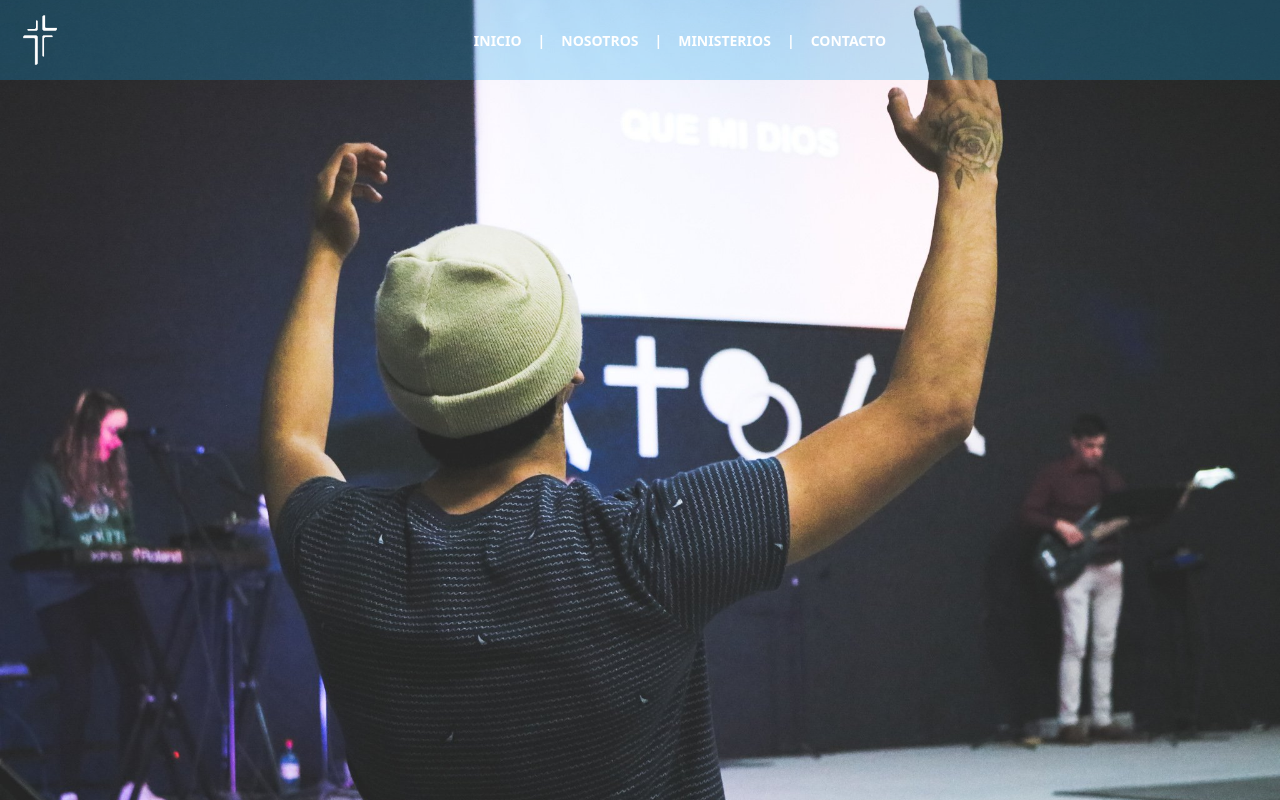
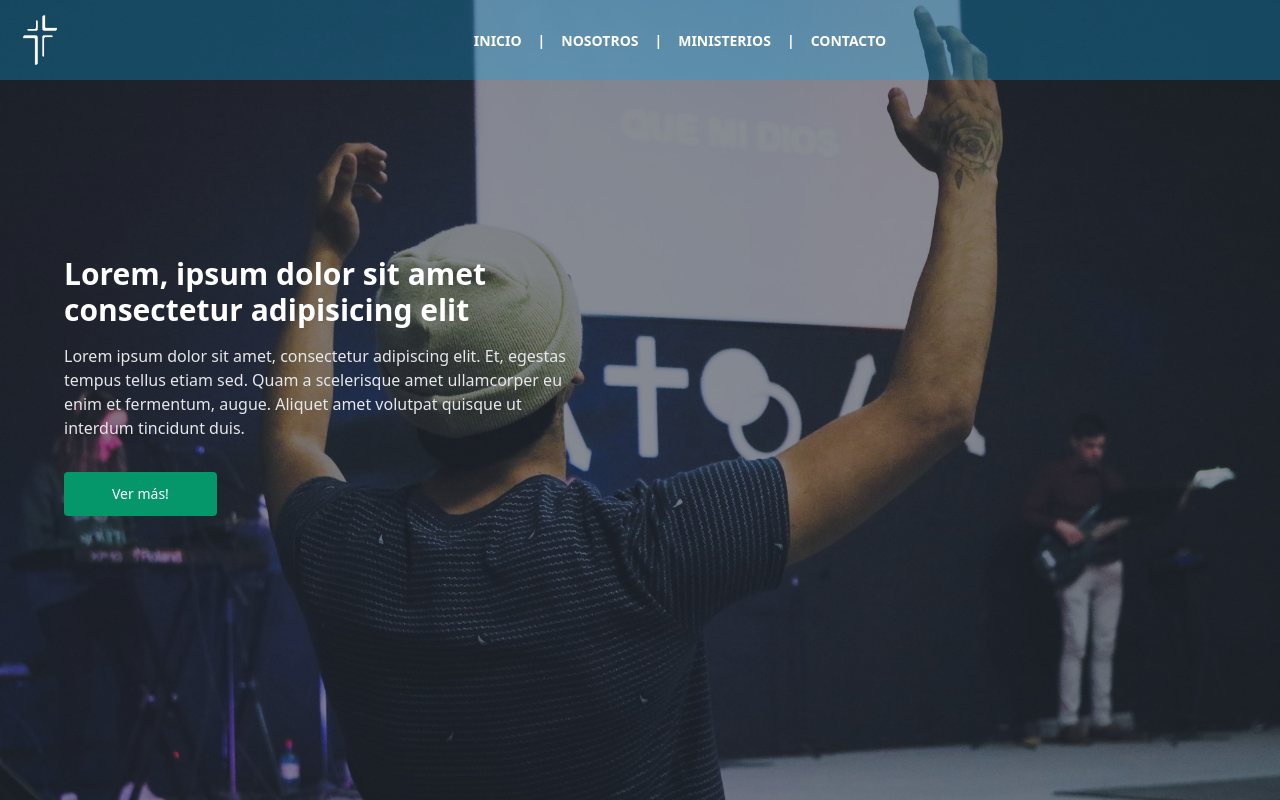
Before and after one commit to sebygalla/encuentro-tailwind, a React (Vite) app: page / in a window 1280 px wide. Built offline with nearby package versions, Linux system fonts and the light colour scheme.

Commit message:
segundo commits

```diff
--- a/src/components/Barra de navegacion/Header.jsx
+++ b/src/components/Barra de navegacion/Header.jsx
@@ -2,7 +2,7 @@ import logoTipo from '../../assets/image/logoCruz.png';
 const Header = () => {
     return (
 
-            <header className='w-full bg-sky-500/25 fixed'>
+            <header className='w-full bg-sky-500/30 fixed z-10'>
                         {/* Barra Navegacion */}
                 <nav className="flex container mx-auto items-center uppercase h-20 justify-between  ">
                         {/* Logotipo */}
--- a/src/components/Hero/Hero.jsx
+++ b/src/components/Hero/Hero.jsx
@@ -1,12 +1,19 @@
 import React from "react";
 import portada from "../../assets/image/portada2.jpg";
+import Titulo from "../Titulo/Titulo";
+
 
 
 const Hero = () => {
   return (
+
     <section>
-      <img src={portada} className="w-screen h-screen bg-cover object-cover" />
+      <img src={portada} className="w-screen h-screen bg-cover object-cover z-auto"/>
+      <div className="absolute inset-0 bg-gray-900 bg-opacity-50">
+        <Titulo/>
+      </div>
     </section>
+
   );
 };
 
--- a/src/components/Titulo/Titulo.jsx
+++ b/src/components/Titulo/Titulo.jsx
@@ -1,12 +1,28 @@
 import React from "react";
+import Boton from "../boton/button";
 
 const Titulo = () => {
   return (
-    <div>
-      <h4>Iglesia Cristiana</h4>
-      <h1>EL ENCUENTRO</h1>
-      <h6>Tristan Suarez</h6>
-    </div>
+    <section className="overflow-hidden sm:grid sm:grid-cols-2 sm:items-center">
+      <div className="p-8 mt-40 md:p-12 lg:px-16 lg:py-24">
+        <div className="mx-auto max-w-xl text-center sm:text-left">
+          <h2 className="text-2xl font-bold text-white md:text-3xl">
+            Lorem, ipsum dolor sit amet consectetur adipisicing elit
+          </h2>
+
+          <p className="hidden text-gray-200 md:mt-4 md:block">
+            Lorem ipsum dolor sit amet, consectetur adipiscing elit. Et, egestas
+            tempus tellus etiam sed. Quam a scelerisque amet ullamcorper eu enim
+            et fermentum, augue. Aliquet amet volutpat quisque ut interdum
+            tincidunt duis.
+          </p>
+
+          <div className="mt-4 md:mt-8">
+            <Boton>Ver más!</Boton>
+          </div>
+        </div>
+      </div>
+    </section>
   );
 };
 
--- /dev/null
+++ b/src/components/boton/button.jsx
@@ -0,0 +1,11 @@
+import React from 'react'
+
+const Boton = (props) => {
+  return (
+    <button>
+         <a href="#" className="inline-block rounded bg-emerald-600 px-12 py-3 text-sm font-medium text-white transition hover:bg-emerald-700 focus:outline-none focus:ring focus:ring-yellow-400">{props.children}</a>
+    </button>
+  )
+}
+
+export default Boton;
```
Also changed, not shown: src/App.jsx (+7 -1 lines), src/assets/image/portada.png (added).
